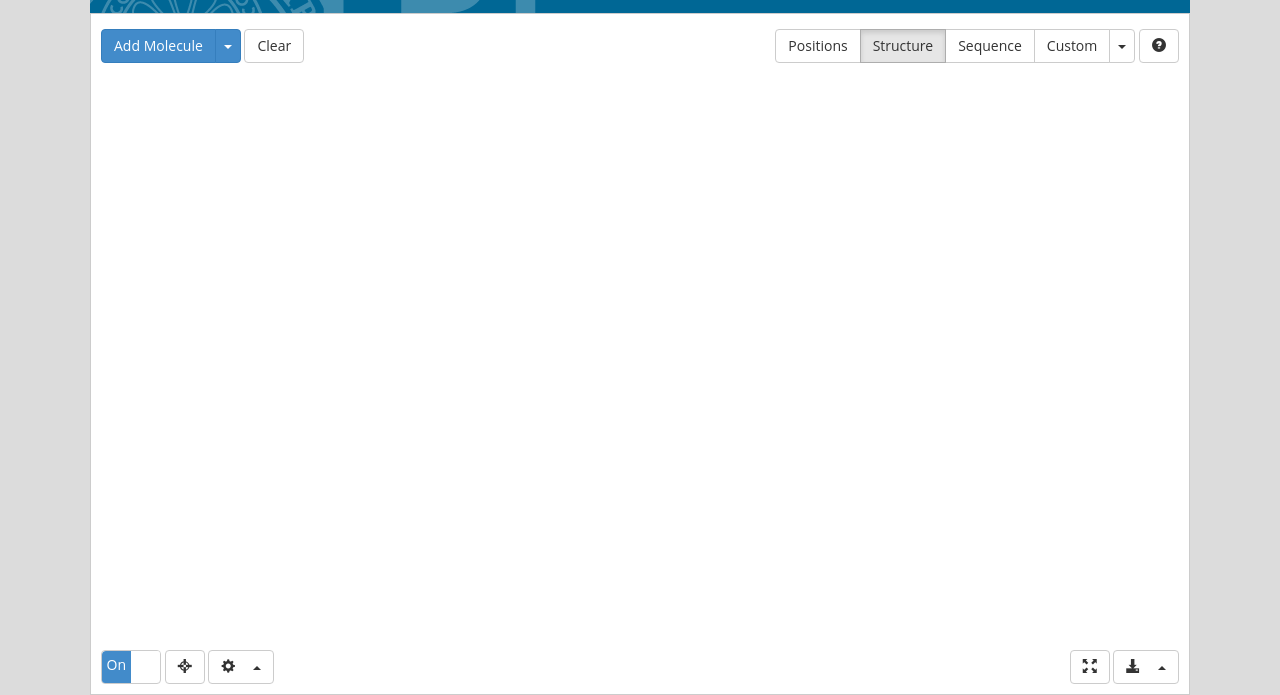
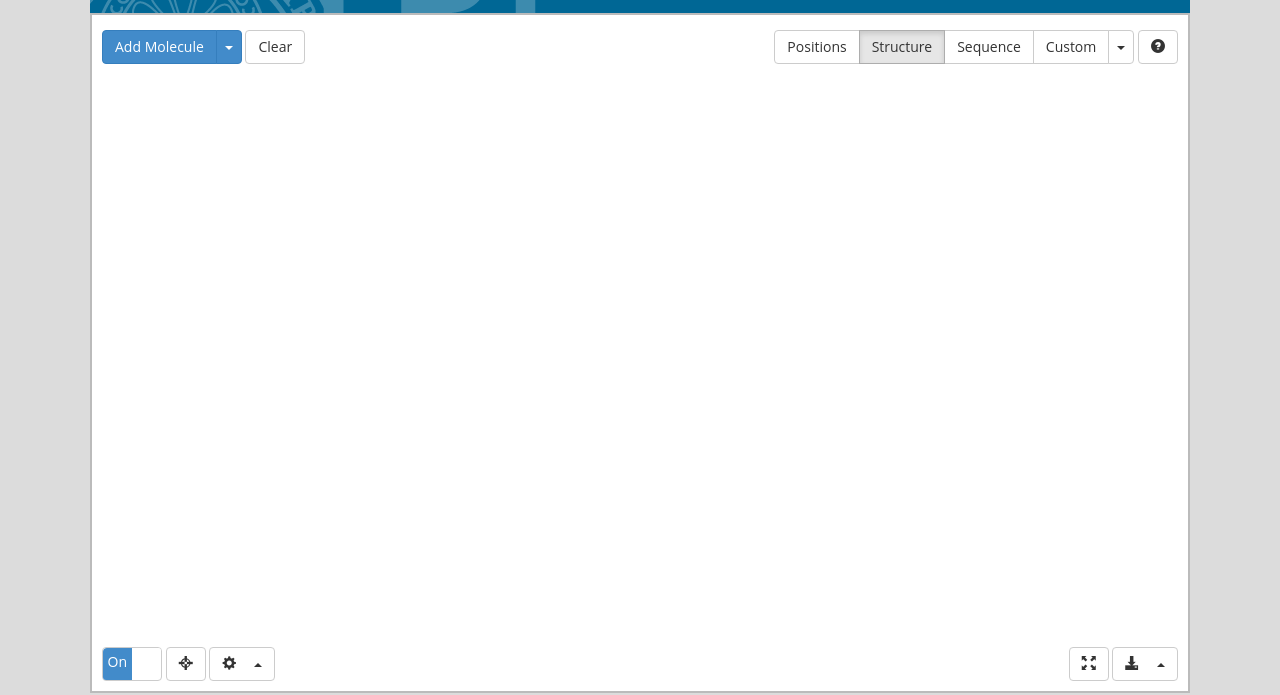
Before and after one commit to ViennaRNA/forna, a plain HTML site: page htdocs/index.html in a window 1280 px wide. Shown: the part 107-802 px from the top of the page. Drawn offline with nearby package versions, Linux system fonts and the light colour scheme.

Commit message:
peter suggested to make a more visible border. there it is. and no more than that...

```diff
--- a/htdocs/css/interface.css
+++ b/htdocs/css/interface.css
@@ -21,7 +21,7 @@ header {
 	height:auto !important; /* real browsers */
 	height:100%; /* IE6: treaded as min-height*/
 	min-height:100%; /* real browsers */
-	border: 1px solid #ccc;
+	border: 2px solid #bbb;
 }
 
 #chart:-webkit-full-screen	{ max-width: 100% !important }
--- a/htdocs/js/interface.js
+++ b/htdocs/js/interface.js
@@ -16,7 +16,7 @@ setPlottingArea = function() {
   var chartheight = $(window).height();
   if (!document.fullscreenElement &&    // alternative standard method
     !document.mozFullScreenElement && !document.webkitFullscreenElement && !document.msFullscreenElement ) {
-    chartheight = chartheight-120;
+    chartheight = chartheight-124;
   }
 
   $("#plotting-area").height(chartheight);
```
